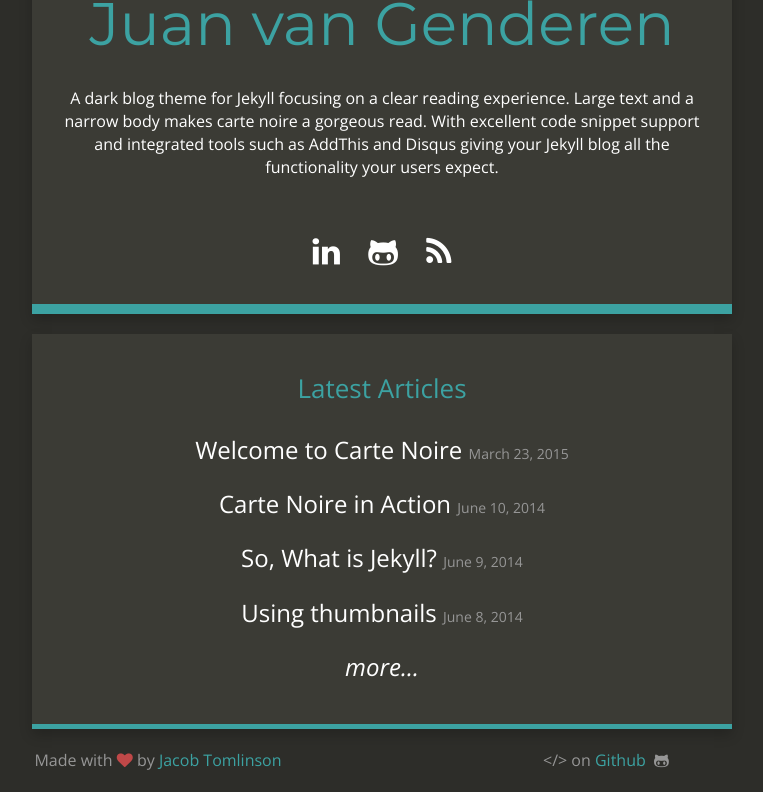
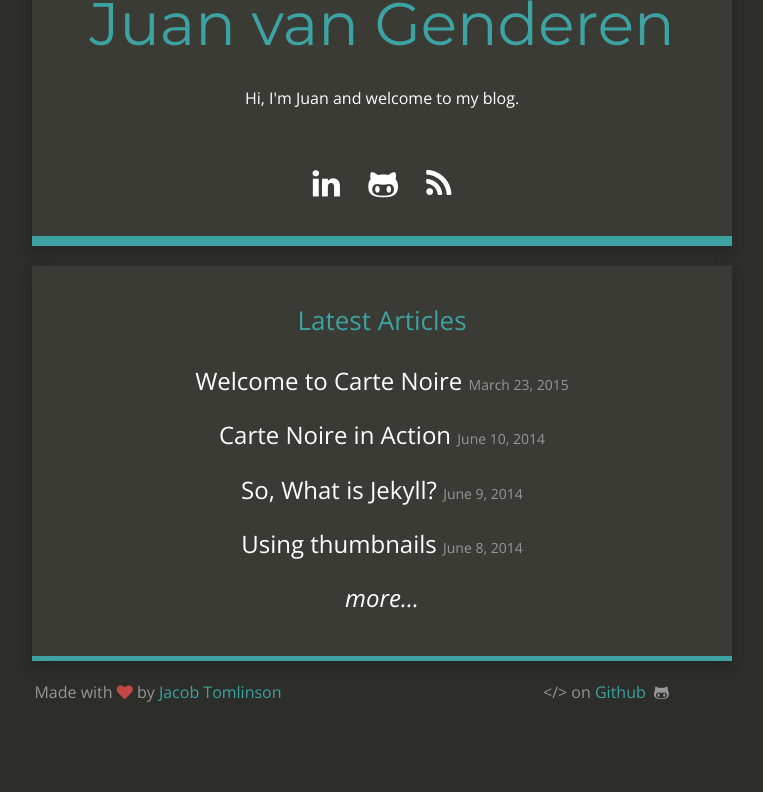
Before and after one commit to JuanVG93/JuanVG93.github.io, a Jekyll site: the page built from index.html, in a window 1280 px wide, cut to the strip 174-966 px from the top of the page. Shown: the whole strip, without its empty margins (258-1021 px from the left). Built offline with Jekyll 4.4.1, drawn with Linux system fonts in a browser that asks for light colours; nearby versions of some CDN libraries; after the commit the page ends 900 px from its top, so only the background shows below that.

Commit message:
Update _config.yml

```diff
--- a/_config.yml
+++ b/_config.yml
@@ -4,7 +4,7 @@ email: "juanvgenderen@hotmail.com"
 description: "Cyber Security Enthusiast"
 baseurl: ""
 url: ""
-title_description: "A dark blog theme for Jekyll focusing on a clear reading experience. Large text and a narrow body makes carte noire a gorgeous read. With excellent code snippet support and integrated tools such as AddThis and Disqus giving your Jekyll blog all the functionality your users expect."
+title_description: "Hi, I'm Juan and welcome to my blog."
 title_image: "https://avatars.githubusercontent.com/u/84963189?v=4"
 google_analytics: ""
 disqus_account:
```
